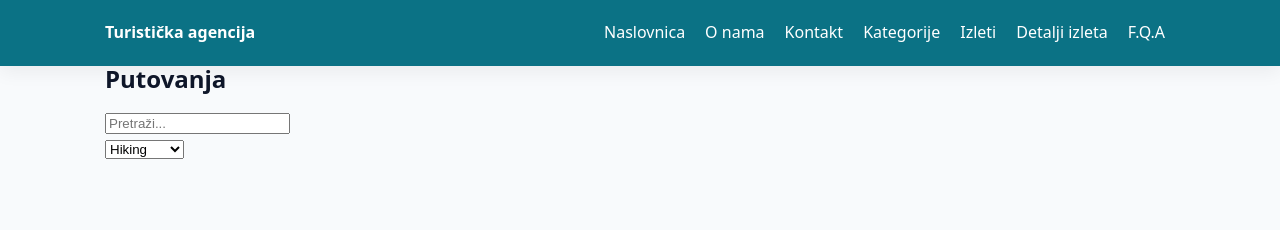
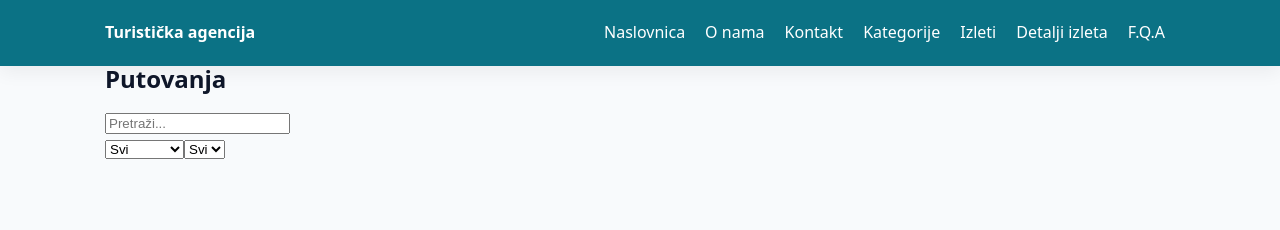
Before and after one commit to amona20cr/zavrsni_projekt_balja, a React app: page /tours in a window 1280 px wide. Shown: the top 230 px of the page. Built offline with nearby package versions, Linux system fonts and the light colour scheme.

Commit message:
Dio Tours jsx ispravci

```diff
--- a/src/pages/Tours.jsx
+++ b/src/pages/Tours.jsx
@@ -4,8 +4,12 @@ import { tours } from "../data/tours";
 
 export default function Tours () {
     const categories = [...new Set(tours.map(c => c.category))];
+    const levels = [...new Set(tours.map(c => c.level))];
+
     const [query, setQuery] = useState("");
     const [category, setCategory] = useState("Svi");
+    const [level, setLevel] = useState("Svi");
+
 return (
     <section className="tours container">
         <h1>Putovanja</h1>
@@ -19,12 +23,22 @@ return (
              />
              <div className="subfilters">
                 <select value={category} onChange={(e)=> setCategory(e.target.value) }>
-                    {categories.map((c) => (
+                   <option value="Svi">Svi</option>
+                   {categories.map((c) => (
                         <option key={c} value={c}>{c}</option>
                     ))}
+                </select>
+
+               <select value={level} onChange={(e) => setLevel(e.target.value)}>
+                    <option value="Svi">Svi</option>
+            {levels.map((lvl) => (
+                 <option key={lvl} value={lvl}>
+                 {lvl}
+             </option>
+                 ))}
                 </select>
              </div>
         </div>
     </section>
-    )
+    );
 }
```
